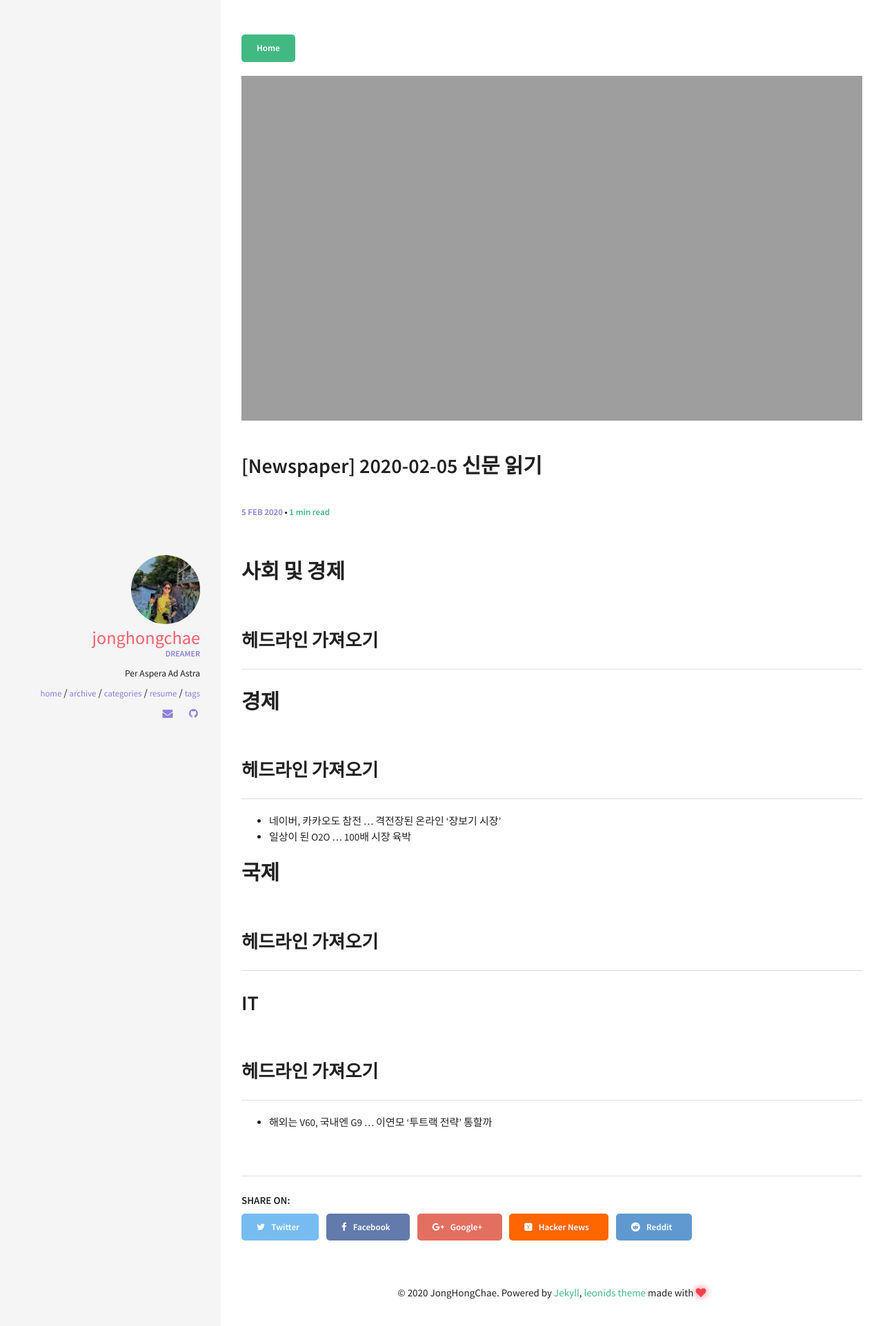
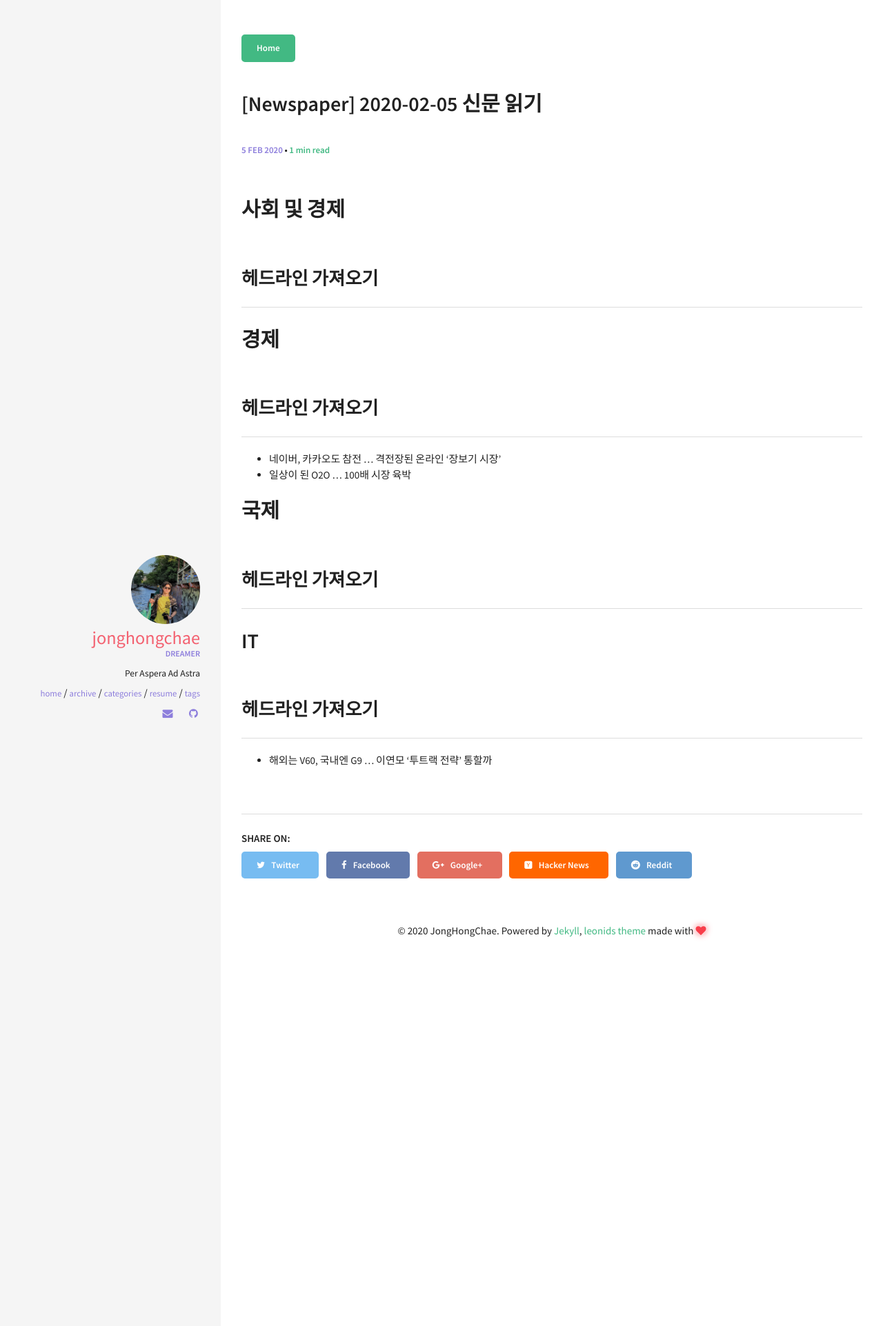
Before and after one commit to jhonggg/jhonggg.github.io, a Jekyll site: the page built from _posts/2020-02-05-newspaper.md, in a window 1280 px wide. Shown: the top 1923 px of the page at 69% size. Built offline with Jekyll 4.4.1, drawn with Linux system fonts in a browser that asks for light colours.

Commit message:
remove feature path

```diff
--- a/_posts/2020-02-05-newspaper.md
+++ b/_posts/2020-02-05-newspaper.md
@@ -8,7 +8,7 @@ comments: true
 pinned: true
 categories: "Newspaper"
 image:
-  feature: feature_for_newspapaer_20200205.png
+  feature:
 ---
 
 # 사회 및 경제
```
